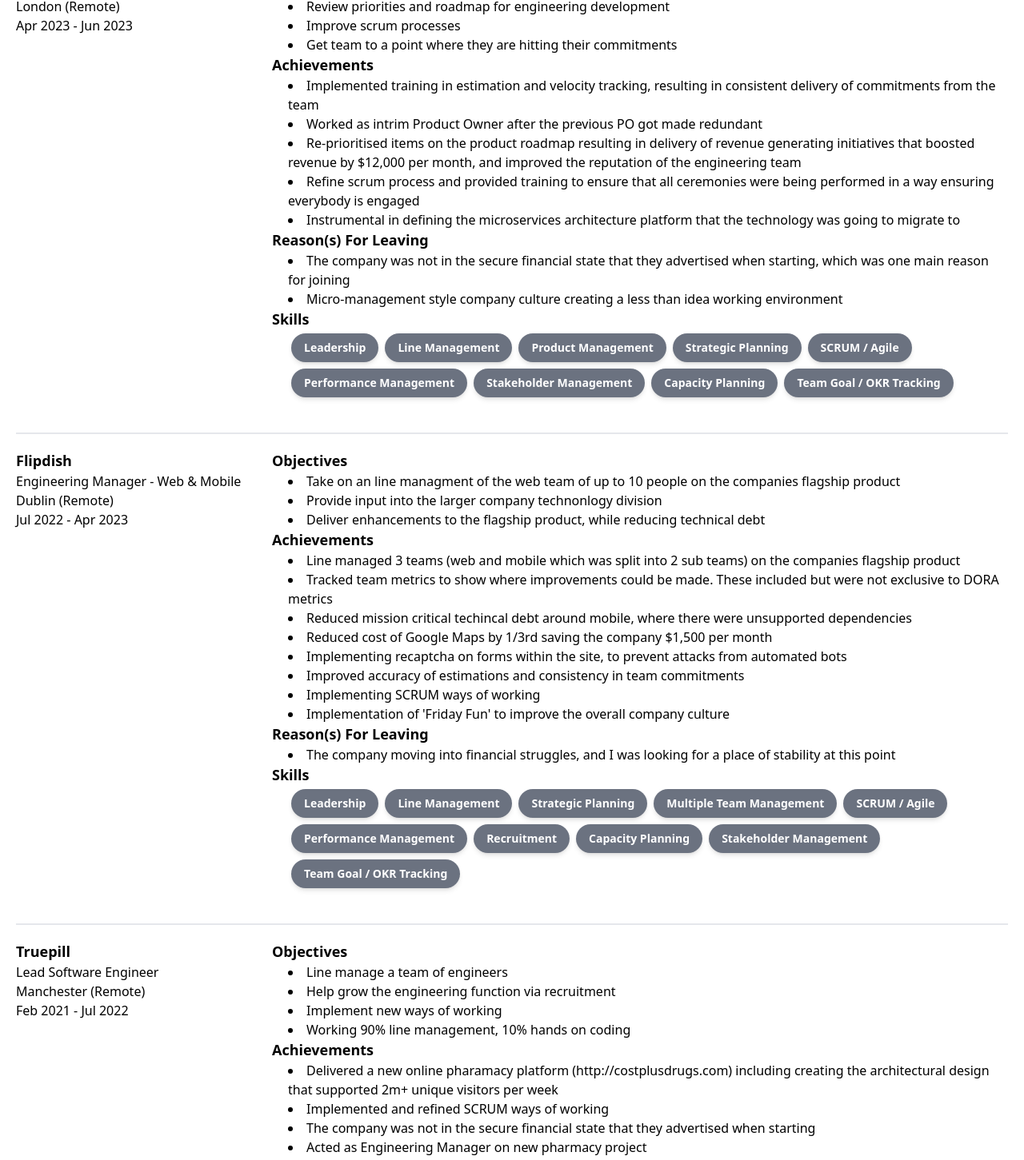
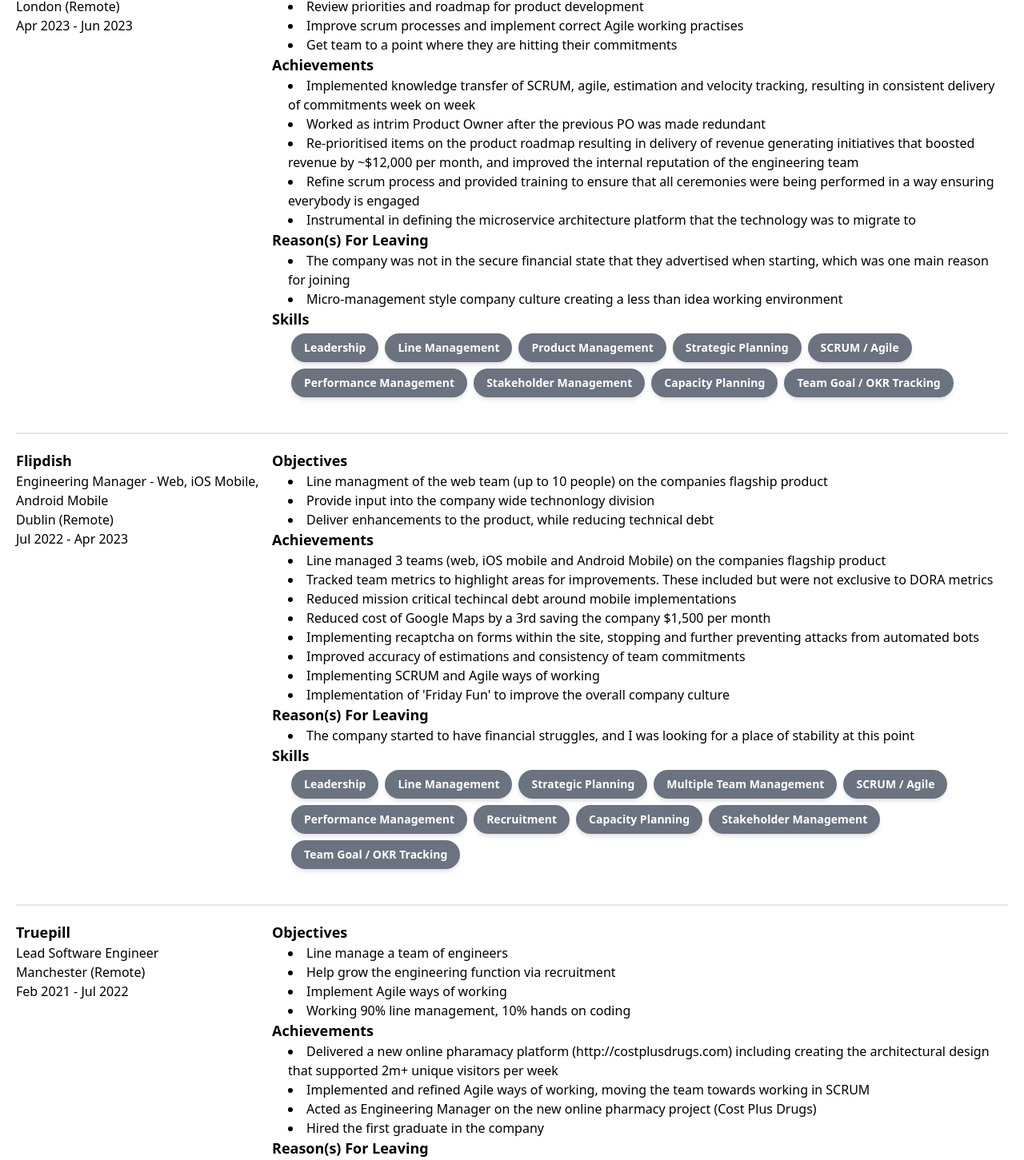
Before and after one commit to DavidChristopherJohnson/dcjohnson-v3, a Next.js app: page /cv in a window 1280 px wide. Shown: the part 1193-2644 px from the top of the page at 80% size. Built offline with nearby package versions, Linux system fonts and the light colour scheme.

Commit message:
proof read flipdish, heliosx and truepill

```diff
--- a/data/jobs/flipdish.ts
+++ b/data/jobs/flipdish.ts
@@ -5,24 +5,24 @@
 export const FlipdishJob: IJob = {
     identifier: "flip-2022",
     company: "Flipdish",
-    role: "Engineering Manager - Web & Mobile",
+    role: "Engineering Manager - Web, iOS Mobile, Android Mobile",
     location: "Dublin (Remote)",
     dateFrom: setDate('Jul 2022'),
     dateTo: setDate('Apr 2023'),
     jobInfo: {
-        objectives: ["Take on an line managment of the web team of up to 10 people on the companies flagship product",
-            "Provide input into the larger company technonlogy division",
-            "Deliver enhancements to the flagship product, while reducing technical debt"],
-        achievements: ["Line managed 3 teams (web and mobile which was split into 2 sub teams) on the companies flagship product",
-            "Tracked team metrics to show where improvements could be made. These included but were not exclusive to DORA metrics",
-            "Reduced mission critical techincal debt around mobile, where there were unsupported dependencies",
-            "Reduced cost of Google Maps by 1/3rd saving the company $1,500 per month",
-        "Implementing recaptcha on forms within the site, to prevent attacks from automated bots",
-        "Improved accuracy of estimations and consistency in team commitments",
-        "Implementing SCRUM ways of working",
+        objectives: ["Line managment of the web team (up to 10 people) on the companies flagship product",
+            "Provide input into the company wide technonlogy division",
+            "Deliver enhancements to the product, while reducing technical debt"],
+        achievements: ["Line managed 3 teams (web, iOS mobile and Android Mobile) on the companies flagship product",
+            "Tracked team metrics to highlight areas for improvements. These included but were not exclusive to DORA metrics",
+            "Reduced mission critical techincal debt around mobile implementations",
+            "Reduced cost of Google Maps by a 3rd saving the company $1,500 per month",
+            "Implementing recaptcha on forms within the site, stopping and further preventing attacks from automated bots",
+            "Improved accuracy of estimations and consistency of team commitments",
+            "Implementing SCRUM and Agile ways of working",
             "Implementation of 'Friday Fun' to improve the overall company culture"
         ],
-        reasonForLeaving: ["The company moving into financial struggles, and I was looking for a place of stability at this point"],
+        reasonForLeaving: ["The company started to have financial struggles, and I was looking for a place of stability at this point"],
         skills: ["Leadership",
             "Line Management",
             "Strategic Planning",
--- a/data/jobs/heliosx.ts
+++ b/data/jobs/heliosx.ts
@@ -10,16 +10,16 @@
     dateFrom: setDate('Apr 2023'),
     dateTo: setDate('Jun 2023'),
     jobInfo: {
-        objectives: ["Take over running of the engineering team for the flagship products",
+        objectives: ["Take over running of the engineering team for flagship products",
             "Assess the technical skills within the team",
-            "Review priorities and roadmap for engineering development",
-            "Improve scrum processes",
+            "Review priorities and roadmap for product development",
+            "Improve scrum processes and implement correct Agile working practises",
             "Get team to a point where they are hitting their commitments"],
-        achievements: ["Implemented training in estimation and velocity tracking, resulting in consistent delivery of commitments from the team",
-            "Worked as intrim Product Owner after the previous PO got made redundant",
-            "Re-prioritised items on the product roadmap resulting in delivery of revenue generating initiatives that boosted revenue by $12,000 per month, and improved the reputation of the engineering team",
+        achievements: ["Implemented knowledge transfer of SCRUM, agile, estimation and velocity tracking, resulting in consistent delivery of commitments week on week",
+            "Worked as intrim Product Owner after the previous PO was made redundant",
+            "Re-prioritised items on the product roadmap resulting in delivery of revenue generating initiatives that boosted revenue by ~$12,000 per month, and improved the internal reputation of the engineering team",
             "Refine scrum process and provided training to ensure that all ceremonies were being performed in a way ensuring everybody is engaged",
-            "Instrumental in defining the microservices architecture platform that the technology was going to migrate to"],
+            "Instrumental in defining the microservice architecture platform that the technology was to migrate to"],
         reasonForLeaving: ["The company was not in the secure financial state that they advertised when starting, which was one main reason for joining",
             "Micro-management style company culture creating a less than idea working environment"],
         skills: ['Leadership', 'Line Management', 'Product Management', 'Strategic Planning', 'SCRUM / Agile', 'Performance Management', 'Stakeholder Management', "Capacity Planning", 'Team Goal / OKR Tracking']
--- a/data/jobs/truepill.ts
+++ b/data/jobs/truepill.ts
@@ -12,15 +12,13 @@
     jobInfo: {
         objectives: ["Line manage a team of engineers",
             "Help grow the engineering function via recruitment",
-            "Implement new ways of working",
+            "Implement Agile ways of working",
             "Working 90% line management, 10% hands on coding"],
         achievements: ["Delivered a new online pharamacy platform (http://costplusdrugs.com) including creating the architectural design that supported 2m+ unique visitors per week",
-            "Implemented and refined SCRUM ways of working",
-            "The company was not in the secure financial state that they advertised when starting",
-            "Acted as Engineering Manager on new pharmacy project",
-            "Micro-management company culture creating a less than idea working environment",
+            "Implemented and refined Agile ways of working, moving the team towards working in SCRUM",
+            "Acted as Engineering Manager on the new online pharmacy project (Cost Plus Drugs)",
             "Hired the first graduate in the company"],
-        reasonForLeaving: ["Decided to move on after the company got into financial difficulty"],
+        reasonForLeaving: ["Decided to move on after the company fell into financial difficulty"],
         skills: [
             "Leadership",
             "Line Management",
```
Lines whose indentation alone changed are shown as unchanged.
